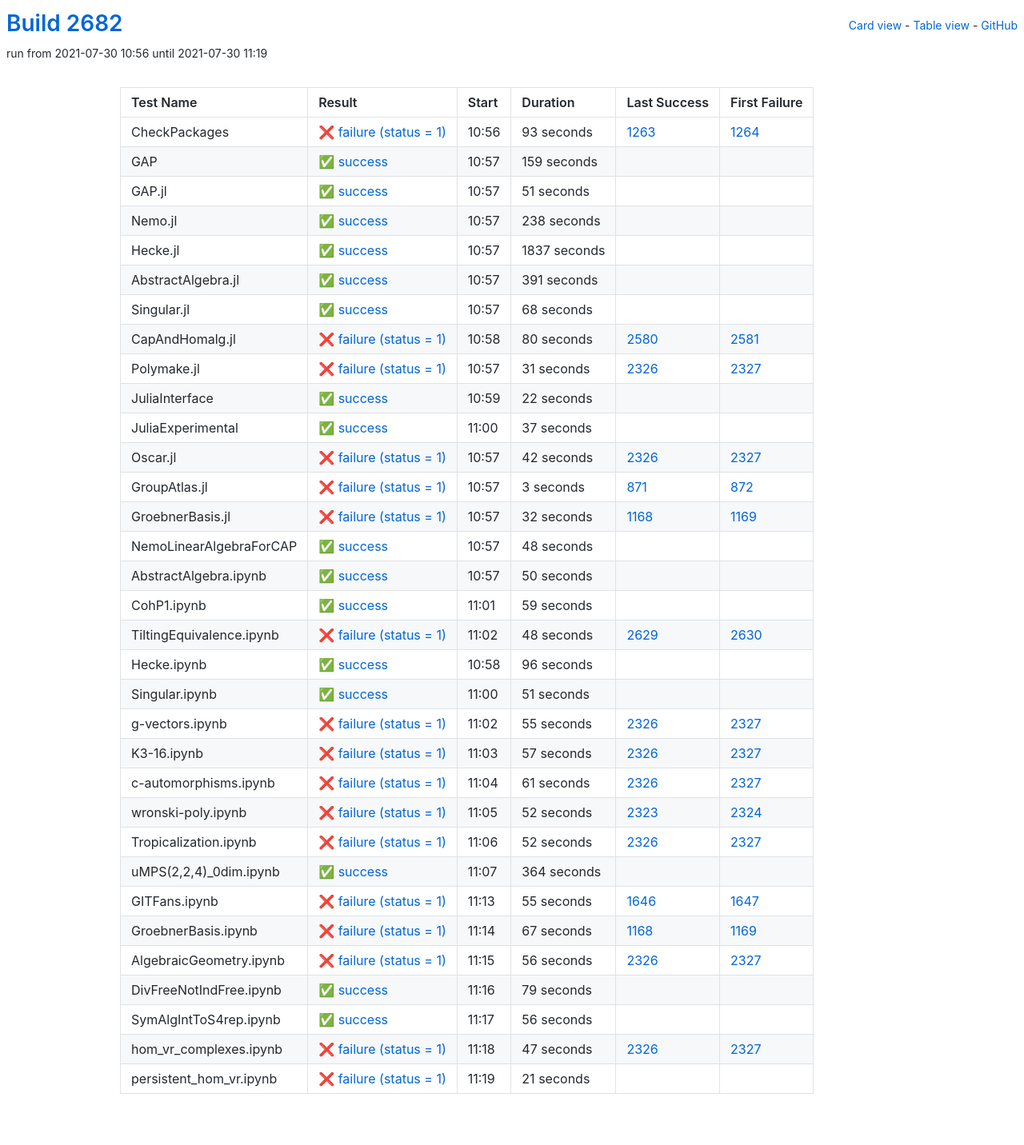
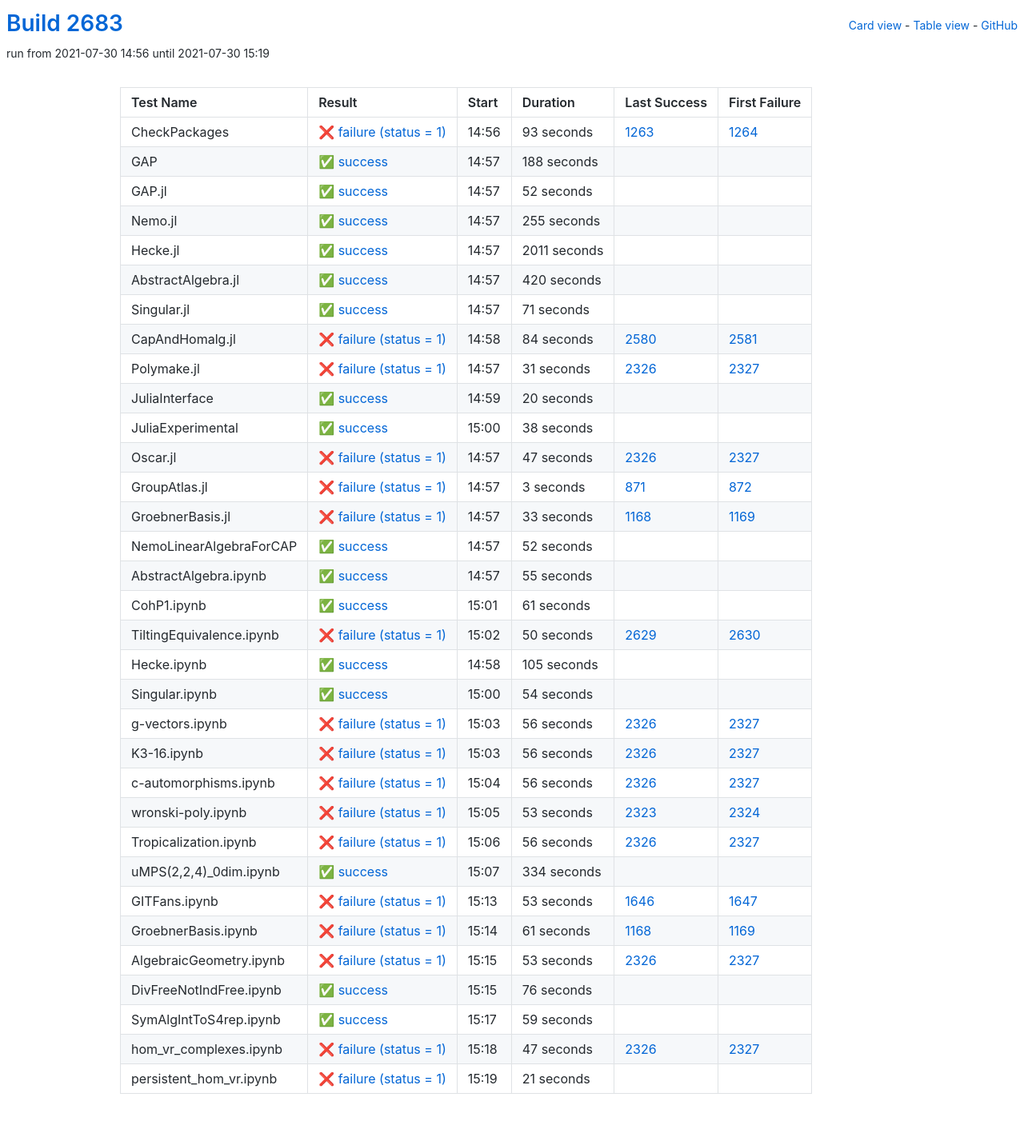
Before and after one commit to oscar-system/oscar-ci-status-stable, a Jekyll site: the page built from table.html, in a window 1280 px wide. Shown: the whole page at 80% size. Built offline with Jekyll 4.4.1, drawn with Linux system fonts in a browser that asks for light colours.

Commit message:
Build #2683

```diff
--- a/_data/ci.yml
+++ b/_data/ci.yml
@@ -1,6 +1,6 @@
 ---
-build: 2682
-build_url: https://oscarci.mathematik.uni-kl.de/job/oscar-stable/2682/
+build: 2683
+build_url: https://oscarci.mathematik.uni-kl.de/job/oscar-stable/2683/
 job: oscar-stable
 organization: oscar-system
 repo: oscar-ci-status-stable
@@ -8,8 +8,8 @@ repourl: https://github.com/oscar-system/oscar-ci-status-stable
 tests:
 - name: CheckPackages
   id: checkpackages
-  log: https://oscarci.mathematik.uni-kl.de/job/oscar-stable/2682/artifact/logs/build-2682/CheckPackages.log
-  start: 2021-07-30 10:56
+  log: https://oscarci.mathematik.uni-kl.de/job/oscar-stable/2683/artifact/logs/build-2683/CheckPackages.log
+  start: 2021-07-30 14:56
   success: false
   exitcode: 1
   status: failure
@@ -20,92 +20,92 @@ tests:
   first_failure_url: https://oscarci.mathematik.uni-kl.de/job/oscar-stable/1264/
 - name: GAP
   id: gap
-  log: https://oscarci.mathematik.uni-kl.de/job/oscar-stable/2682/artifact/logs/build-2682/GAP.log
-  start: 2021-07-30 10:57
+  log: https://oscarci.mathematik.uni-kl.de/job/oscar-stable/2683/artifact/logs/build-2683/GAP.log
+  start: 2021-07-30 14:57
   success: true
   exitcode: 0
   status: success
-  duration: 159
+  duration: 188
   last_success: false
   last_success_url:
   first_failure: false
   first_failure_url:
 - name: GAP.jl
   id: gap-jl
-  log: https://oscarci.mathematik.uni-kl.de/job/oscar-stable/2682/artifact/logs/build-2682/GAP.jl.log
-  start: 2021-07-30 10:57
+  log: https://oscarci.mathematik.uni-kl.de/job/oscar-stable/2683/artifact/logs/build-2683/GAP.jl.log
+  start: 2021-07-30 14:57
   success: true
   exitcode: 0
   status: success
-  duration: 51
+  duration: 52
   last_success: false
   last_success_url:
   first_failure: false
   first_failure_url:
 - name: Nemo.jl
   id: nemo-jl
-  log: https://oscarci.mathematik.uni-kl.de/job/oscar-stable/2682/artifact/logs/build-2682/Nemo.jl.log
-  start: 2021-07-30 10:57
+  log: https://oscarci.mathematik.uni-kl.de/job/oscar-stable/2683/artifact/logs/build-2683/Nemo.jl.log
+  start: 2021-07-30 14:57
   success: true
   exitcode: 0
   status: success
-  duration: 238
+  duration: 255
   last_success: false
   last_success_url:
   first_failure: false
   first_failure_url:
 - name: Hecke.jl
   id: hecke-jl
-  log: https://oscarci.mathematik.uni-kl.de/job/oscar-stable/2682/artifact/logs/build-2682/Hecke.jl.log
-  start: 2021-07-30 10:57
+  log: https://oscarci.mathematik.uni-kl.de/job/oscar-stable/2683/artifact/logs/build-2683/Hecke.jl.log
+  start: 2021-07-30 14:57
   success: true
   exitcode: 0
   status: success
-  duration: 1837
+  duration: 2011
   last_success: false
   last_success_url:
   first_failure: false
   first_failure_url:
 - name: AbstractAlgebra.jl
   id: abstractalgebra-jl
-  log: https://oscarci.mathematik.uni-kl.de/job/oscar-stable/2682/artifact/logs/build-2682/AbstractAlgebra.jl.log
-  start: 2021-07-30 10:57
+  log: https://oscarci.mathematik.uni-kl.de/job/oscar-stable/2683/artifact/logs/build-2683/AbstractAlgebra.jl.log
+  start: 2021-07-30 14:57
   success: true
   exitcode: 0
   status: success
-  duration: 391
+  duration: 420
   last_success: false
   last_success_url:
   first_failure: false
   first_failure_url:
 - name: Singular.jl
   id: singular-jl
-  log: https://oscarci.mathematik.uni-kl.de/job/oscar-stable/2682/artifact/logs/build-2682/Singular.jl.log
-  start: 2021-07-30 10:57
+  log: https://oscarci.mathematik.uni-kl.de/job/oscar-stable/2683/artifact/logs/build-2683/Singular.jl.log
+  start: 2021-07-30 14:57
   success: true
   exitcode: 0
   status: success
-  duration: 68
+  duration: 71
   last_success: false
   last_success_url:
   first_failure: false
   first_failure_url:
 - name: CapAndHomalg.jl
   id: capandhomalg-jl
-  log: https://oscarci.mathematik.uni-kl.de/job/oscar-stable/2682/artifact/logs/build-2682/CapAndHomalg.jl.log
-  start: 2021-07-30 10:58
+  log: https://oscarci.mathematik.uni-kl.de/job/oscar-stable/2683/artifact/logs/build-2683/CapAndHomalg.jl.log
+  start: 2021-07-30 14:58
   success: false
   exitcode: 1
   status: failure
-  duration: 80
+  duration: 84
   last_success: 2580
   last_success_url: https://oscarci.mathematik.uni-kl.de/job/oscar-stable/2580/
   first_failure: 2581
   first_failure_url: https://oscarci.mathematik.uni-kl.de/job/oscar-stable/2581/
 - name: Polymake.jl
   id: polymake-jl
-  log: https://oscarci.mathematik.uni-kl.de/job/oscar-stable/2682/artifact/logs/build-2682/Polymake.jl.log
-  start: 2021-07-30 10:57
+  log: https://oscarci.mathematik.uni-kl.de/job/oscar-stable/2683/artifact/logs/build-2683/Polymake.jl.log
+  start: 2021-07-30 14:57
   success: false
   exitcode: 1
   status: failure
@@ -116,44 +116,44 @@ tests:
   first_failure_url: https://oscarci.mathematik.uni-kl.de/job/oscar-stable/2327/
 - name: JuliaInterface
   id: juliainterface
-  log: https://oscarci.mathematik.uni-kl.de/job/oscar-stable/2682/artifact/logs/build-2682/JuliaInterface.log
-  start: 2021-07-30 10:59
+  log: https://oscarci.mathematik.uni-kl.de/job/oscar-stable/2683/artifact/logs/build-2683/JuliaInterface.log
+  start: 2021-07-30 14:59
   success: true
   exitcode: 0
   status: success
-  duration: 22
+  duration: 20
   last_success: false
   last_success_url:
   first_failure: false
   first_failure_url:
 - name: JuliaExperimental
   id: juliaexperimental
-  log: https://oscarci.mathematik.uni-kl.de/job/oscar-stable/2682/artifact/logs/build-2682/JuliaExperimental.log
-  start: 2021-07-30 11:00
+  log: https://oscarci.mathematik.uni-kl.de/job/oscar-stable/2683/artifact/logs/build-2683/JuliaExperimental.log
+  start: 2021-07-30 15:00
   success: true
   exitcode: 0
   status: success
-  duration: 37
+  duration: 38
   last_success: false
   last_success_url:
   first_failure: false
   first_failure_url:
 - name: Oscar.jl
   id: oscar-jl
-  log: https://oscarci.mathematik.uni-kl.de/job/oscar-stable/2682/artifact/logs/build-2682/Oscar.jl.log
-  start: 2021-07-30 10:57
+  log: https://oscarci.mathematik.uni-kl.de/job/oscar-stable/2683/artifact/logs/build-2683/Oscar.jl.log
+  start: 2021-07-30 14:57
   success: false
   exitcode: 1
   status: failure
-  duration: 42
+  duration: 47
   last_success: 2326
   last_success_url: https://oscarci.mathematik.uni-kl.de/job/oscar-stable/2326/
   first_failure: 2327
   first_failure_url: https://oscarci.mathematik.uni-kl.de/job/oscar-stable/2327/
 - name: GroupAtlas.jl
   id: groupatlas-jl
-  log: https://oscarci.mathematik.uni-kl.de/job/oscar-stable/2682/artifact/logs/build-2682/GroupAtlas.jl.log
-  start: 2021-07-30 10:57
+  log: https://oscarci.mathematik.uni-kl.de/job/oscar-stable/2683/artifact/logs/build-2683/GroupAtlas.jl.log
+  start: 2021-07-30 14:57
   success: false
   exitcode: 1
   status: failure
@@ -164,44 +164,212 @@ tests:
   first_failure_url: https://oscarci.mathematik.uni-kl.de/job/oscar-stable/872/
 - name: GroebnerBasis.jl
   id: groebnerbasis-jl
-  log: https://oscarci.mathematik.uni-kl.de/job/oscar-stable/2682/artifact/logs/build-2682/GroebnerBasis.jl.log
-  start: 2021-07-30 10:57
+  log: https://oscarci.mathematik.uni-kl.de/job/oscar-stable/2683/artifact/logs/build-2683/GroebnerBasis.jl.log
+  start: 2021-07-30 14:57
   success: false
   exitcode: 1
   status: failure
-  duration: 32
+  duration: 33
   last_success: 1168
   last_success_url: https://oscarci.mathematik.uni-kl.de/job/oscar-stable/1168/
   first_failure: 1169
   first_failure_url: https://oscarci.mathematik.uni-kl.de/job/oscar-stable/1169/
 - name: NemoLinearAlgebraForCAP
   id: nemolinearalgebraforcap
-  log: https://oscarci.mathematik.uni-kl.de/job/oscar-stable/2682/artifact/logs/build-2682/NemoLinearAlgebraForCAP.log
-  start: 2021-07-30 10:57
+  log: https://oscarci.mathematik.uni-kl.de/job/oscar-stable/2683/artifact/logs/build-2683/NemoLinearAlgebraForCAP.log
+  start: 2021-07-30 14:57
   success: true
   exitcode: 0
   status: success
-  duration: 48
+  duration: 52
   last_success: false
   last_success_url:
   first_failure: false
   first_failure_url:
 - name: AbstractAlgebra.ipynb
   id: abstractalgebra-ipynb
-  log: https://oscarci.mathematik.uni-kl.de/job/oscar-stable/2682/artifact/logs/build-2682/AbstractAlgebra.ipynb.log
-  start: 2021-07-30 10:57
+  log: https://oscarci.mathematik.uni-kl.de/job/oscar-stable/2683/artifact/logs/build-2683/AbstractAlgebra.ipynb.log
+  start: 2021-07-30 14:57
   success: true
   exitcode: 0
   status: success
-  duration: 50
+  duration: 55
   last_success: false
   last_success_url:
   first_failure: false
   first_failure_url:
 - name: CohP1.ipynb
   id: cohp1-ipynb
-  log: https://oscarci.mathematik.uni-kl.de/job/oscar-stable/2682/artifact/logs/build-2682/CohP1.ipynb.log
-  start: 2021-07-30 11:01
+  log: https://oscarci.mathematik.uni-kl.de/job/oscar-stable/2683/artifact/logs/build-2683/CohP1.ipynb.log
+  start: 2021-07-30 15:01
+  success: true
+  exitcode: 0
+  status: success
+  duration: 61
+  last_success: false
+  last_success_url:
+  first_failure: false
+  first_failure_url:
+- name: TiltingEquivalence.ipynb
+  id: tiltingequivalence-ipynb
+  log: https://oscarci.mathematik.uni-kl.de/job/oscar-stable/2683/artifact/logs/build-2683/TiltingEquivalence.ipynb.log
+  start: 2021-07-30 15:02
+  success: false
+  exitcode: 1
+  status: failure
+  duration: 50
+  last_success: 2629
+  last_success_url: https://oscarci.mathematik.uni-kl.de/job/oscar-stable/2629/
+  first_failure: 2630
+  first_failure_url: https://oscarci.mathematik.uni-kl.de/job/oscar-stable/2630/
+- name: Hecke.ipynb
+  id: hecke-ipynb
+  log: https://oscarci.mathematik.uni-kl.de/job/oscar-stable/2683/artifact/logs/build-2683/Hecke.ipynb.log
+  start: 2021-07-30 14:58
+  success: true
+  exitcode: 0
+  status: success
+  duration: 105
+  last_success: false
+  last_success_url:
+  first_failure: false
+  first_failure_url:
+- name: Singular.ipynb
+  id: singular-ipynb
+  log: https://oscarci.mathematik.uni-kl.de/job/oscar-stable/2683/artifact/logs/build-2683/Singular.ipynb.log
+  start: 2021-07-30 15:00
+  success: true
+  exitcode: 0
+  status: success
+  duration: 54
+  last_success: false
+  last_success_url:
+  first_failure: false
+  first_failure_url:
+- name: g-vectors.ipynb
+  id: g-vectors-ipynb
+  log: https://oscarci.mathematik.uni-kl.de/job/oscar-stable/2683/artifact/logs/build-2683/g-vectors.ipynb.log
+  start: 2021-07-30 15:03
+  success: false
+  exitcode: 1
+  status: failure
+  duration: 56
+  last_success: 2326
+  last_success_url: https://oscarci.mathematik.uni-kl.de/job/oscar-stable/2326/
+  first_failure: 2327
+  first_failure_url: https://oscarci.mathematik.uni-kl.de/job/oscar-stable/2327/
+- name: K3-16.ipynb
+  id: k3-16-ipynb
+  log: https://oscarci.mathematik.uni-kl.de/job/oscar-stable/2683/artifact/logs/build-2683/K3-16.ipynb.log
+  start: 2021-07-30 15:03
+  success: false
+  exitcode: 1
+  status: failure
+  duration: 56
+  last_success: 2326
+  last_success_url: https://oscarci.mathematik.uni-kl.de/job/oscar-stable/2326/
+  first_failure: 2327
+  first_failure_url: https://oscarci.mathematik.uni-kl.de/job/oscar-stable/2327/
+- name: c-automorphisms.ipynb
+  id: c-automorphisms-ipynb
+  log: https://oscarci.mathematik.uni-kl.de/job/oscar-stable/2683/artifact/logs/build-2683/c-automorphisms.ipynb.log
+  start: 2021-07-30 15:04
+  success: false
+  exitcode: 1
+  status: failure
+  duration: 56
+  last_success: 2326
+  last_success_url: https://oscarci.mathematik.uni-kl.de/job/oscar-stable/2326/
+  first_failure: 2327
+  first_failure_url: https://oscarci.mathematik.uni-kl.de/job/oscar-stable/2327/
+- name: wronski-poly.ipynb
+  id: wronski-poly-ipynb
+  log: https://oscarci.mathematik.uni-kl.de/job/oscar-stable/2683/artifact/logs/build-2683/wronski-poly.ipynb.log
+  start: 2021-07-30 15:05
+  success: false
+  exitcode: 1
+  status: failure
+  duration: 53
+  last_success: 2323
+  last_success_url: https://oscarci.mathematik.uni-kl.de/job/oscar-stable/2323/
+  first_failure: 2324
+  first_failure_url: https://oscarci.mathematik.uni-kl.de/job/oscar-stable/2324/
+- name: Tropicalization.ipynb
+  id: tropicalization-ipynb
+  log: https://oscarci.mathematik.uni-kl.de/job/oscar-stable/2683/artifact/logs/build-2683/Tropicalization.ipynb.log
+  start: 2021-07-30 15:06
+  success: false
+  exitcode: 1
+  status: failure
+  duration: 56
+  last_success: 2326
+  last_success_url: https://oscarci.mathematik.uni-kl.de/job/oscar-stable/2326/
+  first_failure: 2327
+  first_failure_url: https://oscarci.mathematik.uni-kl.de/job/oscar-stable/2327/
+- name: uMPS(2,2,4)_0dim.ipynb
+  id: umps-2-2-4-0dim-ipynb
+  log: https://oscarci.mathematik.uni-kl.de/job/oscar-stable/2683/artifact/logs/build-2683/uMPS-2-2-4-_0dim.ipynb.log
+  start: 2021-07-30 15:07
+  success: true
+  exitcode: 0
+  status: success
+  duration: 334
+  last_success: false
+  last_success_url:
+  first_failure: false
+  first_failure_url:
+- name: GITFans.ipynb
+  id: gitfans-ipynb
+  log: https://oscarci.mathematik.uni-kl.de/job/oscar-stable/2683/artifact/logs/build-2683/GITFans.ipynb.log
+  start: 2021-07-30 15:13
+  success: false
+  exitcode: 1
+  status: failure
+  duration: 53
+  last_success: 1646
+  last_success_url: https://oscarci.mathematik.uni-kl.de/job/oscar-stable/1646/
+  first_failure: 1647
+  first_failure_url: https://oscarci.mathematik.uni-kl.de/job/oscar-stable/1647/
+- name: GroebnerBasis.ipynb
+  id: groebnerbasis-ipynb
+  log: https://oscarci.mathematik.uni-kl.de/job/oscar-stable/2683/artifact/logs/build-2683/GroebnerBasis.ipynb.log
+  start: 2021-07-30 15:14
+  success: false
+  exitcode: 1
+  status: failure
+  duration: 61
+  last_success: 1168
+  last_success_url: https://oscarci.mathematik.uni-kl.de/job/oscar-stable/1168/
+  first_failure: 1169
+  first_failure_url: https://oscarci.mathematik.uni-kl.de/job/oscar-stable/1169/
+- name: AlgebraicGeometry.ipynb
+  id: algebraicgeometry-ipynb
+  log: https://oscarci.mathematik.uni-kl.de/job/oscar-stable/2683/artifact/logs/build-2683/AlgebraicGeometry.ipynb.log
+  start: 2021-07-30 15:15
+  success: false
+  exitcode: 1
+  status: failure
+  duration: 53
+  last_success: 2326
+  last_success_url: https://oscarci.mathematik.uni-kl.de/job/oscar-stable/2326/
+  first_failure: 2327
+  first_failure_url: https://oscarci.mathematik.uni-kl.de/job/oscar-stable/2327/
+- name: DivFreeNotIndFree.ipynb
+  id: divfreenotindfree-ipynb
+  log: https://oscarci.mathematik.uni-kl.de/job/oscar-stable/2683/artifact/logs/build-2683/DivFreeNotIndFree.ipynb.log
+  start: 2021-07-30 15:15
+  success: true
+  exitcode: 0
+  status: success
+  duration: 76
+  last_success: false
+  last_success_url:
+  first_failure: false
+  first_failure_url:
+- name: SymAlgIntToS4rep.ipynb
+  id: symalginttos4rep-ipynb
+  log: https://oscarci.mathematik.uni-kl.de/job/oscar-stable/2683/artifact/logs/build-2683/SymAlgIntToS4rep.ipynb.log
+  start: 2021-07-30 15:17
   success: true
   exitcode: 0
   status: success
@@ -210,178 +378,10 @@ tests:
   last_success_url:
   first_failure: false
   first_failure_url:
-- name: TiltingEquivalence.ipynb
-  id: tiltingequivalence-ipynb
-  log: https://oscarci.mathematik.uni-kl.de/job/oscar-stable/2682/artifact/logs/build-2682/TiltingEquivalence.ipynb.log
-  start: 2021-07-30 11:02
-  success: false
-  exitcode: 1
-  status: failure
-  duration: 48
-  last_success: 2629
-  last_success_url: https://oscarci.mathematik.uni-kl.de/job/oscar-stable/2629/
-  first_failure: 2630
-  first_failure_url: https://oscarci.mathematik.uni-kl.de/job/oscar-stable/2630/
-- name: Hecke.ipynb
-  id: hecke-ipynb
-  log: https://oscarci.mathematik.uni-kl.de/job/oscar-stable/2682/artifact/logs/build-2682/Hecke.ipynb.log
-  start: 2021-07-30 10:58
-  success: true
-  exitcode: 0
-  status: success
-  duration: 96
-  last_success: false
-  last_success_url:
-  first_failure: false
-  first_failure_url:
-- name: Singular.ipynb
-  id: singular-ipynb
-  log: https://oscarci.mathematik.uni-kl.de/job/oscar-stable/2682/artifact/logs/build-2682/Singular.ipynb.log
-  start: 2021-07-30 11:00
-  success: true
-  exitcode: 0
-  status: success
-  duration: 51
-  last_success: false
-  last_success_url:
-  first_failure: false
-  first_failure_url:
-- name: g-vectors.ipynb
-  id: g-vectors-ipynb
-  log: https://oscarci.mathematik.uni-kl.de/job/oscar-stable/2682/artifact/logs/build-2682/g-vectors.ipynb.log
-  start: 2021-07-30 11:02
-  success: false
-  exitcode: 1
-  status: failure
-  duration: 55
-  last_success: 2326
-  last_success_url: https://oscarci.mathematik.uni-kl.de/job/oscar-stable/2326/
-  first_failure: 2327
-  first_failure_url: https://oscarci.mathematik.uni-kl.de/job/oscar-stable/2327/
-- name: K3-16.ipynb
-  id: k3-16-ipynb
-  log: https://oscarci.mathematik.uni-kl.de/job/oscar-stable/2682/artifact/logs/build-2682/K3-16.ipynb.log
-  start: 2021-07-30 11:03
-  success: false
-  exitcode: 1
-  status: failure
-  duration: 57
-  last_success: 2326
-  last_success_url: https://oscarci.mathematik.uni-kl.de/job/oscar-stable/2326/
-  first_failure: 2327
-  first_failure_url: https://oscarci.mathematik.uni-kl.de/job/oscar-stable/2327/
-- name: c-automorphisms.ipynb
-  id: c-automorphisms-ipynb
-  log: https://oscarci.mathematik.uni-kl.de/job/oscar-stable/2682/artifact/logs/build-2682/c-automorphisms.ipynb.log
-  start: 2021-07-30 11:04
-  success: false
-  exitcode: 1
-  status: failure
-  duration: 61
-  last_success: 2326
-  last_success_url: https://oscarci.mathematik.uni-kl.de/job/oscar-stable/2326/
-  first_failure: 2327
-  first_failure_url: https://oscarci.mathematik.uni-kl.de/job/oscar-stable/2327/
-- name: wronski-poly.ipynb
-  id: wronski-poly-ipynb
-  log: https://oscarci.mathematik.uni-kl.de/job/oscar-stable/2682/artifact/logs/build-2682/wronski-poly.ipynb.log
-  start: 2021-07-30 11:05
-  success: false
-  exitcode: 1
-  status: failure
-  duration: 52
-  last_success: 2323
-  last_success_url: https://oscarci.mathematik.uni-kl.de/job/oscar-stable/2323/
-  first_failure: 2324
-  first_failure_url: https://oscarci.mathematik.uni-kl.de/job/oscar-stable/2324/
-- name: Tropicalization.ipynb
-  id: tropicalization-ipynb
-  log: https://oscarci.mathematik.uni-kl.de/job/oscar-stable/2682/artifact/logs/build-2682/Tropicalization.ipynb.log
-  start: 2021-07-30 11:06
-  success: false
-  exitcode: 1
-  status: failure
-  duration: 52
-  last_success: 2326
-  last_success_url: https://oscarci.mathematik.uni-kl.de/job/oscar-stable/2326/
-  first_failure: 2327
-  first_failure_url: https://oscarci.mathematik.uni-kl.de/job/oscar-stable/2327/
-- name: uMPS(2,2,4)_0dim.ipynb
-  id: umps-2-2-4-0dim-ipynb
-  log: https://oscarci.mathematik.uni-kl.de/job/oscar-stable/2682/artifact/logs/build-2682/uMPS-2-2-4-_0dim.ipynb.log
-  start: 2021-07-30 11:07
-  success: true
-  exitcode: 0
-  status: success
-  duration: 364
-  last_success: false
-  last_success_url:
-  first_failure: false
-  first_failure_url:
-- name: GITFans.ipynb
-  id: gitfans-ipynb
-  log: https://oscarci.mathematik.uni-kl.de/job/oscar-stable/2682/artifact/logs/build-2682/GITFans.ipynb.log
-  start: 2021-07-30 11:13
-  success: false
-  exitcode: 1
-  status: failure
-  duration: 55
-  last_success: 1646
-  last_success_url: https://oscarci.mathematik.uni-kl.de/job/oscar-stable/1646/
-  first_failure: 1647
-  first_failure_url: https://oscarci.mathematik.uni-kl.de/job/oscar-stable/1647/
-- name: GroebnerBasis.ipynb
-  id: groebnerbasis-ipynb
-  log: https://oscarci.mathematik.uni-kl.de/job/oscar-stable/2682/artifact/logs/build-2682/GroebnerBasis.ipynb.log
-  start: 2021-07-30 11:14
-  success: false
-  exitcode: 1
-  status: failure
-  duration: 67
-  last_success: 1168
-  last_success_url: https://oscarci.mathematik.uni-kl.de/job/oscar-stable/1168/
-  first_failure: 1169
-  first_failure_url: https://oscarci.mathematik.uni-kl.de/job/oscar-stable/1169/
-- name: AlgebraicGeometry.ipynb
-  id: algebraicgeometry-ipynb
-  log: https://oscarci.mathematik.uni-kl.de/job/oscar-stable/2682/artifact/logs/build-2682/AlgebraicGeometry.ipynb.log
-  start: 2021-07-30 11:15
-  success: false
-  exitcode: 1
-  status: failure
-  duration: 56
-  last_success: 2326
-  last_success_url: https://oscarci.mathematik.uni-kl.de/job/oscar-stable/2326/
-  first_failure: 2327
-  first_failure_url: https://oscarci.mathematik.uni-kl.de/job/oscar-stable/2327/
-- name: DivFreeNotIndFree.ipynb
-  id: divfreenotindfree-ipynb
-  log: https://oscarci.mathematik.uni-kl.de/job/oscar-stable/2682/artifact/logs/build-2682/DivFreeNotIndFree.ipynb.log
-  start: 2021-07-30 11:16
-  success: true
-  exitcode: 0
-  status: success
-  duration: 79
-  last_success: false
-  last_success_url:
-  first_failure: false
-  first_failure_url:
-- name: SymAlgIntToS4rep.ipynb
-  id: symalginttos4rep-ipynb
-  log: https://oscarci.mathematik.uni-kl.de/job/oscar-stable/2682/artifact/logs/build-2682/SymAlgIntToS4rep.ipynb.log
-  start: 2021-07-30 11:17
-  success: true
-  exitcode: 0
-  status: success
-  duration: 56
-  last_success: false
-  last_success_url:
-  first_failure: false
-  first_failure_url:
 - name: hom_vr_complexes.ipynb
   id: hom-vr-complexes-ipynb
-  log: https://oscarci.mathematik.uni-kl.de/job/oscar-stable/2682/artifact/logs/build-2682/hom_vr_complexes.ipynb.log
-  start: 2021-07-30 11:18
+  log: https://oscarci.mathematik.uni-kl.de/job/oscar-stable/2683/artifact/logs/build-2683/hom_vr_complexes.ipynb.log
+  start: 2021-07-30 15:18
   success: false
   exitcode: 1
   status: failure
@@ -392,8 +392,8 @@ tests:
   first_failure_url: https://oscarci.mathematik.uni-kl.de/job/oscar-stable/2327/
 - name: persistent_hom_vr.ipynb
   id: persistent-hom-vr-ipynb
-  log: https://oscarci.mathematik.uni-kl.de/job/oscar-stable/2682/artifact/logs/build-2682/persistent_hom_vr.ipynb.log
-  start: 2021-07-30 11:19
+  log: https://oscarci.mathematik.uni-kl.de/job/oscar-stable/2683/artifact/logs/build-2683/persistent_hom_vr.ipynb.log
+  start: 2021-07-30 15:19
   success: false
   exitcode: 1
   status: failure
```
Also changed, not shown: README.md.
